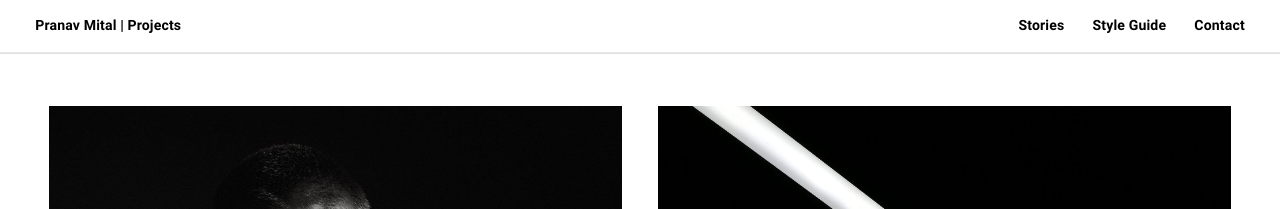
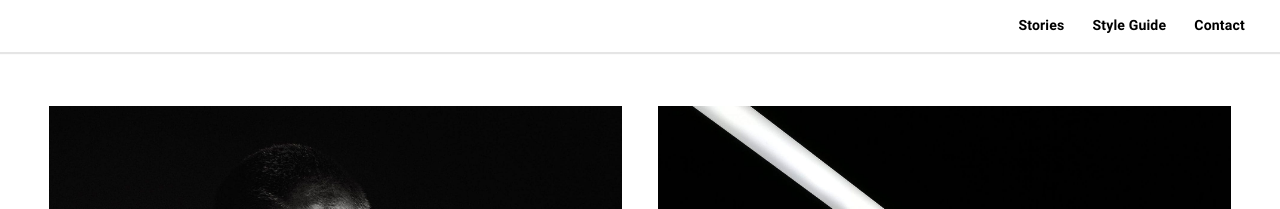
Before and after one commit to pranavmital/projects, a Jekyll site: the page built from index.html, in a window 1280 px wide. Shown: the top 209 px of the page. Built offline with Jekyll 4.4.1, drawn with Linux system fonts in a browser that asks for light colours; some web fonts are replaced; the list of posts is cut into pages by our own code.

Commit message:
Edit title in config yaml

```diff
--- a/_config.yml
+++ b/_config.yml
@@ -5,7 +5,7 @@ permalink: /:title/
 google_analytics:
 
 name: Pranav Mital
-title: Pranav Mital | Projects
+title:
 description: >
   Barber is a blog theme for Jekyll built by Thomas Vaeth for Samesies using HTML, Sass, and JavaScript.
 url:
```
